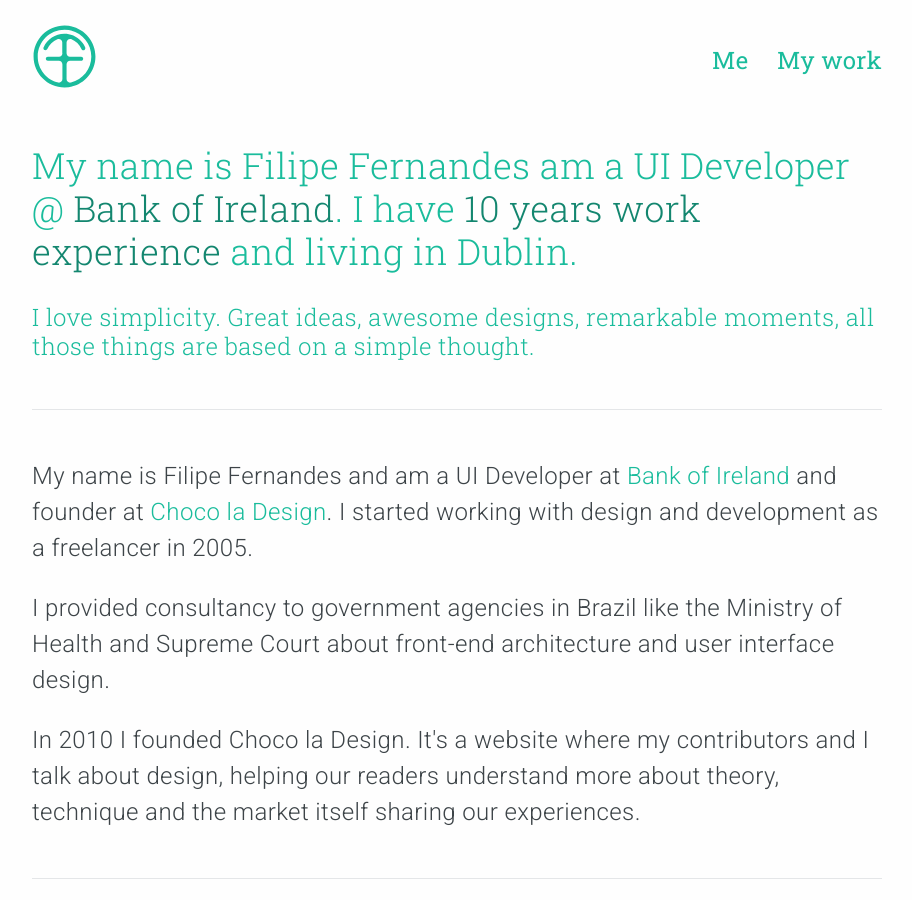
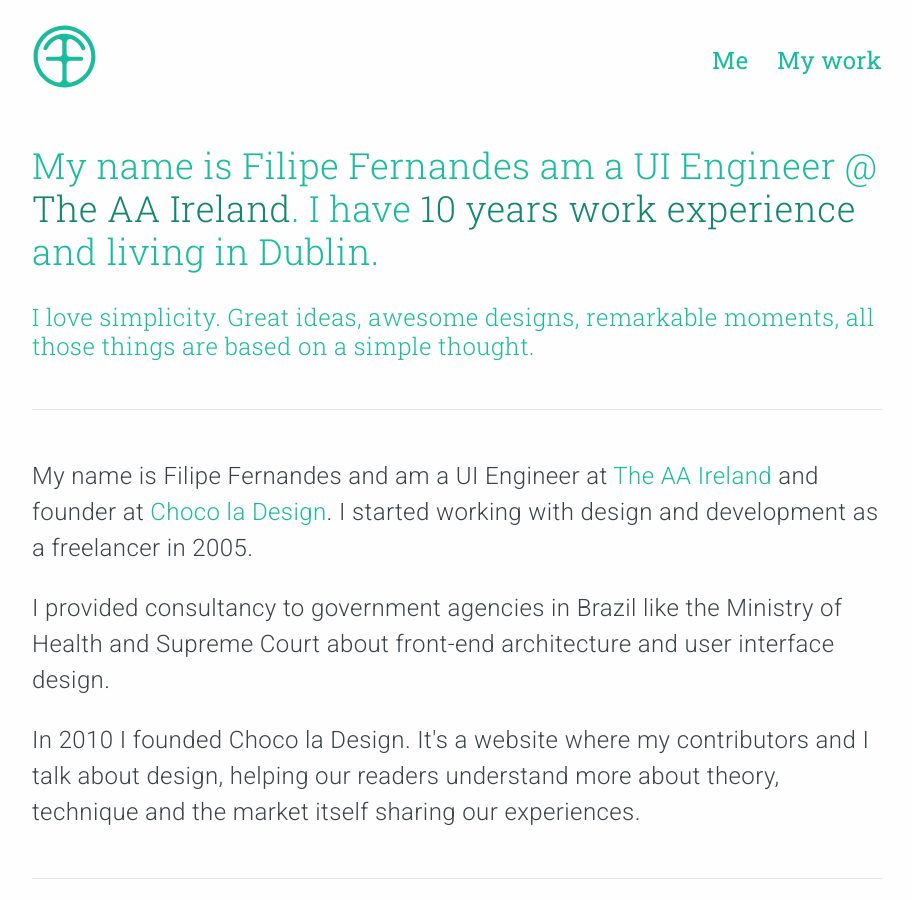
Before and after one commit to filipesf/filipesf.github.io, a Jekyll site: the page built from index.html, in a window 1280 px wide and 900 px high. Shown: the whole window, without its empty margins (183-1095 px from the left). Built offline with Jekyll 4.4.1, drawn with Linux system fonts in a browser that asks for light colours; nearby versions of some CDN libraries.

Commit message:
Updated job position

```diff
--- a/_config.yml
+++ b/_config.yml
@@ -1,5 +1,5 @@
 title: Filipe Fernandes
-description: UI Developer and Founder at Choco la Design
+description: UI Engineer at The AA Ireland and Founder at Choco la Design
 
 email: contato@filipefernandes.com.br
 
--- a/_includes/hero.html
+++ b/_includes/hero.html
@@ -1,6 +1,6 @@
 <section class="hero">
   <div class="wrapper">
-    <h2 class="hero__title">My name is Filipe Fernandes am a UI Developer @ <a href="https://www.bankofireland.com/" rel="nofollow" title="I'm currently working at Bank of Ireland" target="_blank">Bank of Ireland</a>. I have <a href="{{ site.linkedin }}" rel="nofollow" title="Know more about my experience" target="_blank">10 years work experience</a> and living in Dublin.</h2>
+    <h2 class="hero__title">My name is Filipe Fernandes am a UI Engineer @ <a href="https://www.theaa.ie/" rel="nofollow" title="I'm currently working at The AA Ireland" target="_blank">The AA Ireland</a>. I have <a href="{{ site.linkedin }}" rel="nofollow" title="Know more about my experience" target="_blank">10 years work experience</a> and living in Dublin.</h2>
 
     <h3 class="hero__subtitle">I love simplicity. Great ideas, awesome designs, remarkable moments, all those things are based on a simple thought.</h3>
     <hr>
--- a/index.html
+++ b/index.html
@@ -4,7 +4,7 @@
 
 <section id="me" class="about" role="main">
   <div class="wrapper">
-    <p>My name is Filipe Fernandes and am a UI Developer at <a href="https://www.bankofireland.com/" rel="nofollow" title="I'm currently working at Bank of Ireland" target="_blank">Bank of Ireland</a> and founder at <a href="http://chocoladesign.com" target="_blank">Choco la Design</a>. I started working with design and development as a freelancer in 2005.</p>
+    <p>My name is Filipe Fernandes and am a UI Engineer at <a href="https://www.theaa.ie/" rel="nofollow" title="I'm currently working at The AA Ireland" target="_blank">The AA Ireland</a> and founder at <a href="http://chocoladesign.com" target="_blank">Choco la Design</a>. I started working with design and development as a freelancer in 2005.</p>
 
     <p>I provided consultancy to government agencies in Brazil like the Ministry of Health and Supreme Court about front-end architecture and user interface design.</p>
 
```
Also changed, not shown: 5 other files.
